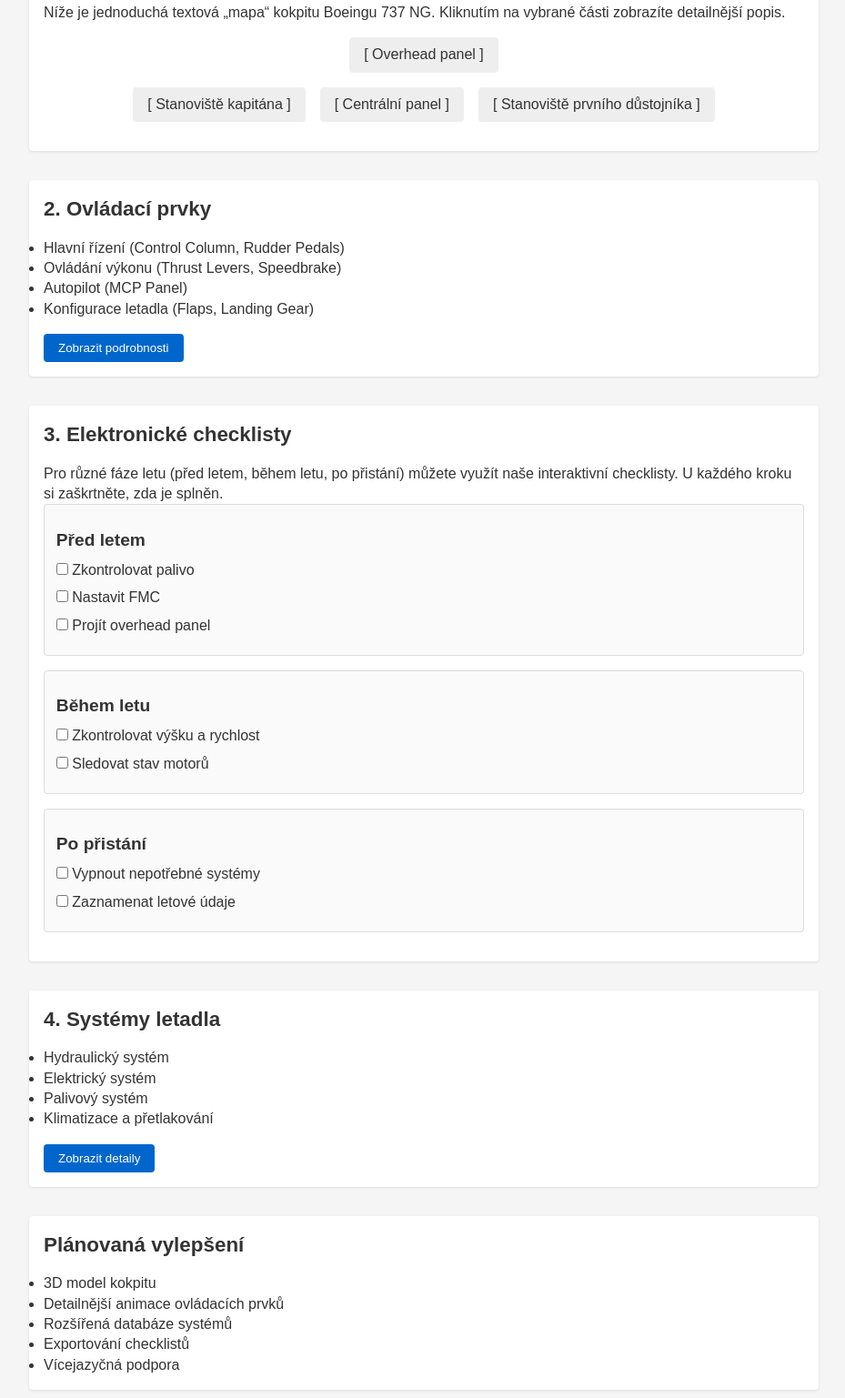
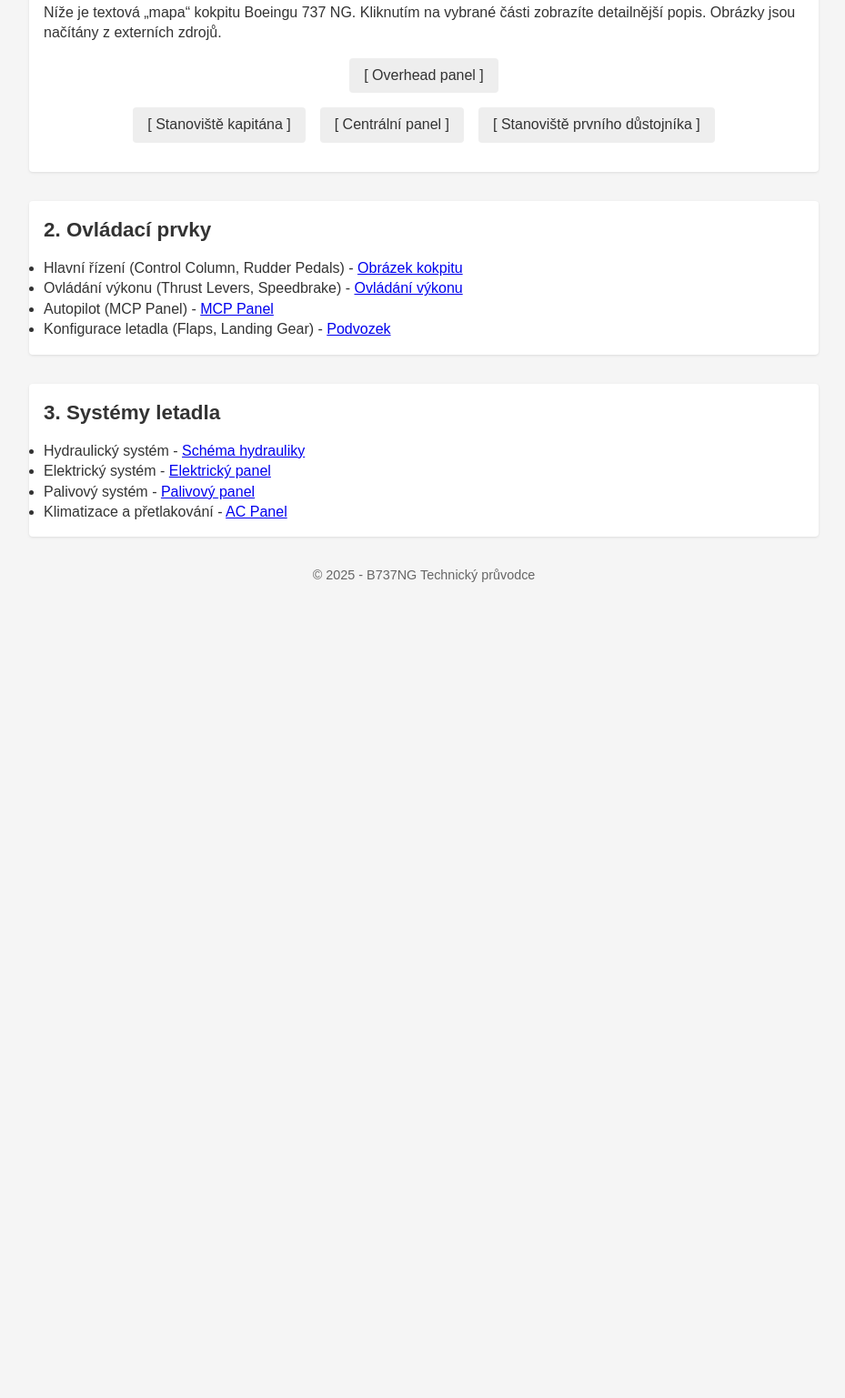
Before and after one commit to Martyparty1988/Boeing737ng, a plain HTML site: page index.html in a window 1280 px wide. Shown: the part 163-1700 px from the top of the page at 91% size, without its empty margins (174-1103 px from the left). After the commit the page ends 822 px from the top, so only its background shows below. Drawn offline with Linux system fonts and the light colour scheme.

Commit message:
Update index.html

```diff
--- a/index.html
+++ b/index.html
@@ -24,11 +24,10 @@
     <section id="cockpit">
       <h2>1. Interaktivní kokpit</h2>
       <p>
-        Níže je jednoduchá textová „mapa“ kokpitu Boeingu 737 NG. Kliknutím na vybrané části
-        zobrazíte detailnější popis.
+        Níže je textová „mapa“ kokpitu Boeingu 737 NG. Kliknutím na vybrané části
+        zobrazíte detailnější popis. Obrázky jsou načítány z externích zdrojů.
       </p>
       <div class="cockpit-map">
-        <!-- Textová reprezentace schématu kokpitu -->
         <div class="cockpit-row">
           <span class="cockpit-area clickable" data-area="overhead">[ Overhead panel ]</span>
         </div>
@@ -40,6 +39,7 @@
       </div>
       <div id="cockpit-detail" class="detail-box" hidden>
         <h3>Detail kokpitu</h3>
+        <img src="" alt="Obrázek kokpitu" class="detail-image" hidden>
         <p class="detail-text">Zde se zobrazí bližší informace k vybrané oblasti.</p>
         <button class="close-btn" data-close>✕ Zavřít</button>
       </div>
@@ -49,94 +49,41 @@
     <section id="controls">
       <h2>2. Ovládací prvky</h2>
       <ul>
-        <li>Hlavní řízení (Control Column, Rudder Pedals)</li>
-        <li>Ovládání výkonu (Thrust Levers, Speedbrake)</li>
-        <li>Autopilot (MCP Panel)</li>
-        <li>Konfigurace letadla (Flaps, Landing Gear)</li>
+        <li>
+          Hlavní řízení (Control Column, Rudder Pedals) -
+          <a href="https://commons.wikimedia.org/wiki/File:Boeing_737-800_interior_cockpit.jpg" target="_blank">Obrázek kokpitu</a>
+        </li>
+        <li>
+          Ovládání výkonu (Thrust Levers, Speedbrake) -
+          <a href="https://en.wikipedia.org/wiki/File:Boeing737Throttle.jpg" target="_blank">Ovládání výkonu</a>
+        </li>
+        <li>
+          Autopilot (MCP Panel) -
+          <a href="https://commons.wikimedia.org/wiki/File:737mcp.jpg" target="_blank">MCP Panel</a>
+        </li>
+        <li>
+          Konfigurace letadla (Flaps, Landing Gear) -
+          <a href="https://en.wikipedia.org/wiki/File:Boeing_737NG_landing_gear.jpg" target="_blank">Podvozek</a>
+        </li>
       </ul>
-      <button class="toggle-btn" data-toggle="controls">Zobrazit podrobnosti</button>
-      <div class="toggle-content" id="controls-details" hidden>
-        <p>
-          <strong>Hlavní řízení:</strong> Slouží k ovládání náklonu (roll) a náběhu (pitch) letounu.
-          <br>
-          <strong>Rudder Pedals:</strong> Ovládají směr (yaw) letounu.
-        </p>
-        <p>
-          <strong>Thrust Levers:</strong> Řídí výkon motorů.
-          <br>
-          <strong>Speedbrake:</strong> Slouží ke snížení vztlaku a zvýšení odporu.
-        </p>
-        <p>
-          <strong>Autopilot (MCP Panel):</strong> Nastavení režimů letu (Heading, Altitude, Speed atd.).
-        </p>
-        <p>
-          <strong>Flaps a Landing Gear:</strong> Konfigurace křídel pro různé fáze letu
-          a ovládání podvozku.
-        </p>
-      </div>
-    </section>
-
-    <!-- Elektronické checklisty -->
-    <section id="checklists">
-      <h2>3. Elektronické checklisty</h2>
-      <p>
-        Pro různé fáze letu (před letem, během letu, po přistání) můžete využít naše
-        interaktivní checklisty. U každého kroku si zaškrtněte, zda je splněn.
-      </p>
-
-      <div class="checklist">
-        <h3>Před letem</h3>
-        <ul>
-          <li><label><input type="checkbox" data-checklist="preflight"> Zkontrolovat palivo</label></li>
-          <li><label><input type="checkbox" data-checklist="preflight"> Nastavit FMC</label></li>
-          <li><label><input type="checkbox" data-checklist="preflight"> Projít overhead panel</label></li>
-        </ul>
-      </div>
-
-      <div class="checklist">
-        <h3>Během letu</h3>
-        <ul>
-          <li><label><input type="checkbox" data-checklist="inflight"> Zkontrolovat výšku a rychlost</label></li>
-          <li><label><input type="checkbox" data-checklist="inflight"> Sledovat stav motorů</label></li>
-        </ul>
-      </div>
-
-      <div class="checklist">
-        <h3>Po přistání</h3>
-        <ul>
-          <li><label><input type="checkbox" data-checklist="postflight"> Vypnout nepotřebné systémy</label></li>
-          <li><label><input type="checkbox" data-checklist="postflight"> Zaznamenat letové údaje</label></li>
-        </ul>
-      </div>
     </section>
 
     <!-- Systémy letadla -->
     <section id="systems">
-      <h2>4. Systémy letadla</h2>
+      <h2>3. Systémy letadla</h2>
       <ul>
-        <li>Hydraulický systém</li>
-        <li>Elektrický systém</li>
-        <li>Palivový systém</li>
-        <li>Klimatizace a přetlakování</li>
-      </ul>
-      <button class="toggle-btn" data-toggle="systems">Zobrazit detaily</button>
-      <div class="toggle-content" id="systems-details" hidden>
-        <p><strong>Hydraulický systém:</strong> Zajišťuje ovládání klíčových prvků jako jsou klapky, brzdy a řízení.</p>
-        <p><strong>Elektrický systém:</strong> Napájí avioniku, osvětlení, a řadu dalších systémů na palubě.</p>
-        <p><strong>Palivový systém:</strong> Systém nádrží a čerpadel pro zásobování motorů palivem.</p>
-        <p><strong>Klimatizace a přetlakování:</strong> Udržuje pohodlnou teplotu a tlak v kabině.</p>
-      </div>
-    </section>
-
-    <!-- Plánovaná vylepšení -->
-    <section>
-      <h2>Plánovaná vylepšení</h2>
-      <ul>
-        <li>3D model kokpitu</li>
-        <li>Detailnější animace ovládacích prvků</li>
-        <li>Rozšířená databáze systémů</li>
-        <li>Exportování checklistů</li>
-        <li>Vícejazyčná podpora</li>
+        <li>Hydraulický systém -
+          <a href="https://commons.wikimedia.org/wiki/File:Boeing_737_Hydraulic_Panel.jpg" target="_blank">Schéma hydrauliky</a>
+        </li>
+        <li>Elektrický systém -
+          <a href="https://commons.wikimedia.org/wiki/File:B737_electric_panel.jpg" target="_blank">Elektrický panel</a>
+        </li>
+        <li>Palivový systém -
+          <a href="https://commons.wikimedia.org/wiki/File:B737_fuel_panel.jpg" target="_blank">Palivový panel</a>
+        </li>
+        <li>Klimatizace a přetlakování -
+          <a href="https://commons.wikimedia.org/wiki/File:B737_AC_panel.jpg" target="_blank">AC Panel</a>
+        </li>
       </ul>
     </section>
   </main>
```
